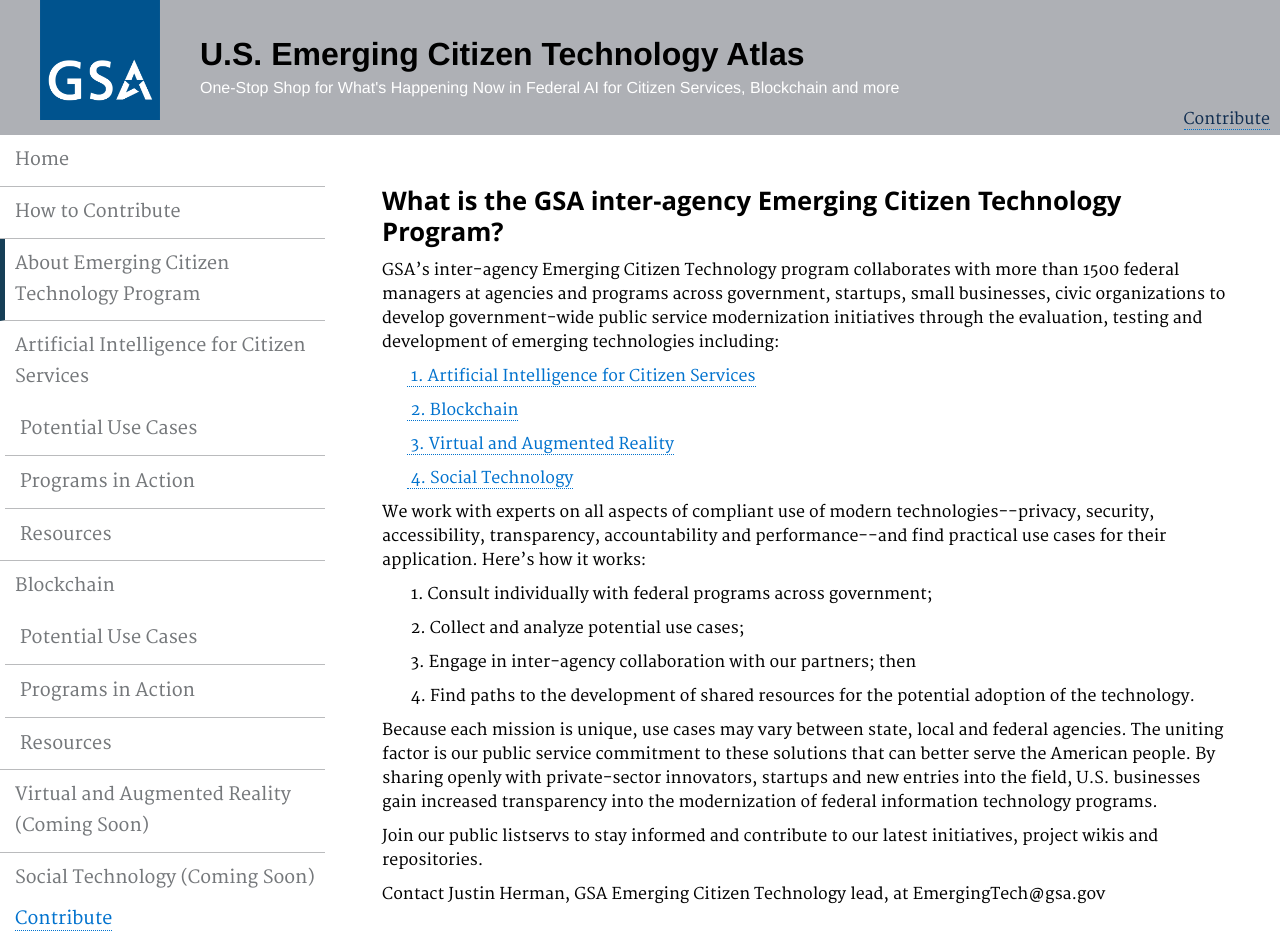
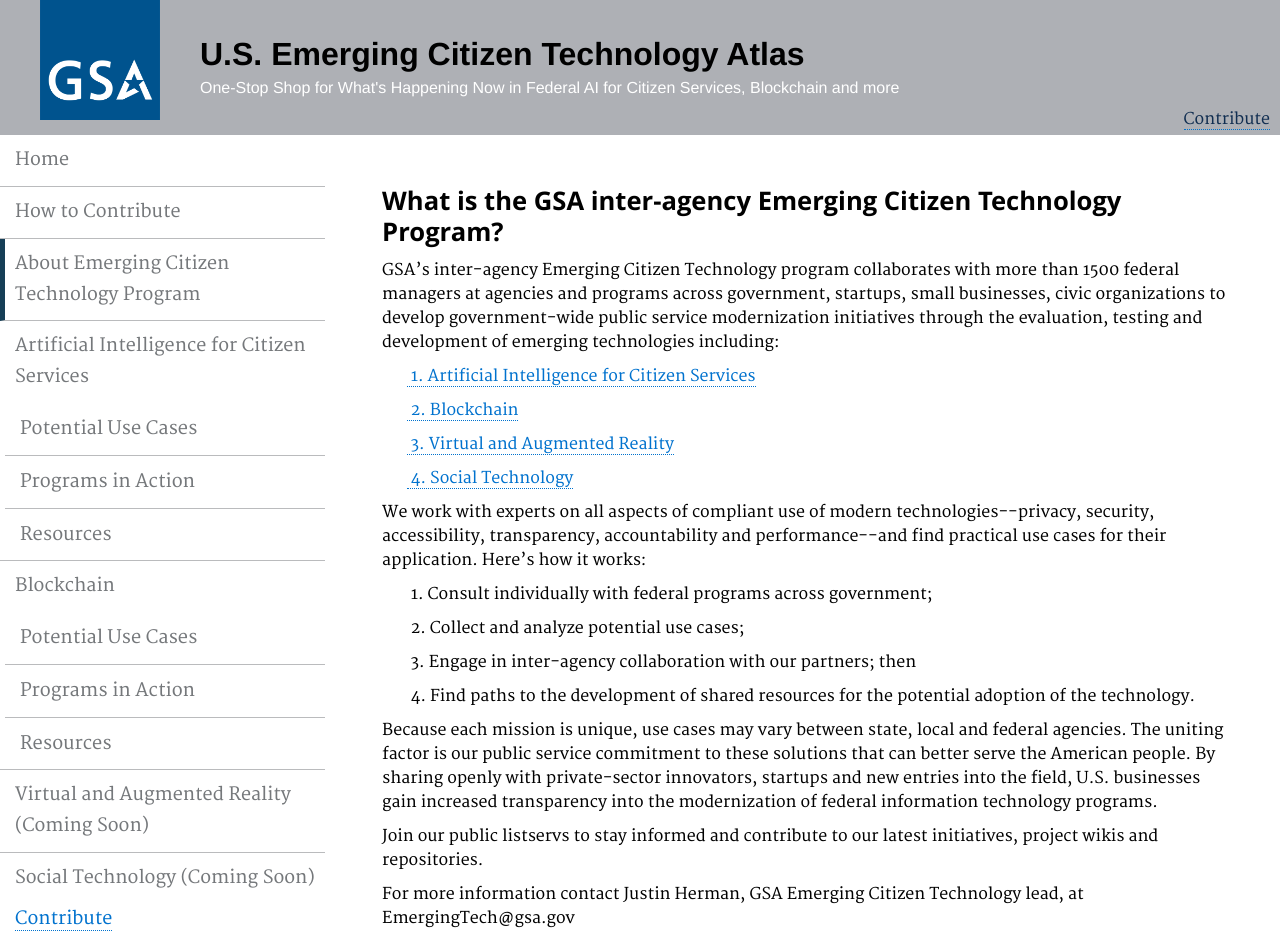
Before and after one commit to GSA/emerging-technology-atlas, a Jekyll site: the page built from pages/emergingcitizentech.md, in a window 1280 px wide. Built offline with Jekyll 4.4.1, drawn with Linux system fonts in a browser that asks for light colours.

Commit message:
Update emergingcitizentech.md

```diff
--- a/pages/emergingcitizentech.md
+++ b/pages/emergingcitizentech.md
@@ -27,4 +27,4 @@ description: ""
 
 <p>Join our public listservs to stay informed and contribute to our latest initiatives, project wikis and repositories.</p>
 
-<p>Contact Justin Herman, GSA Emerging Citizen Technology lead, at EmergingTech@gsa.gov</p>
+<p>For more information contact Justin Herman, GSA Emerging Citizen Technology lead, at EmergingTech@gsa.gov</p>
```
